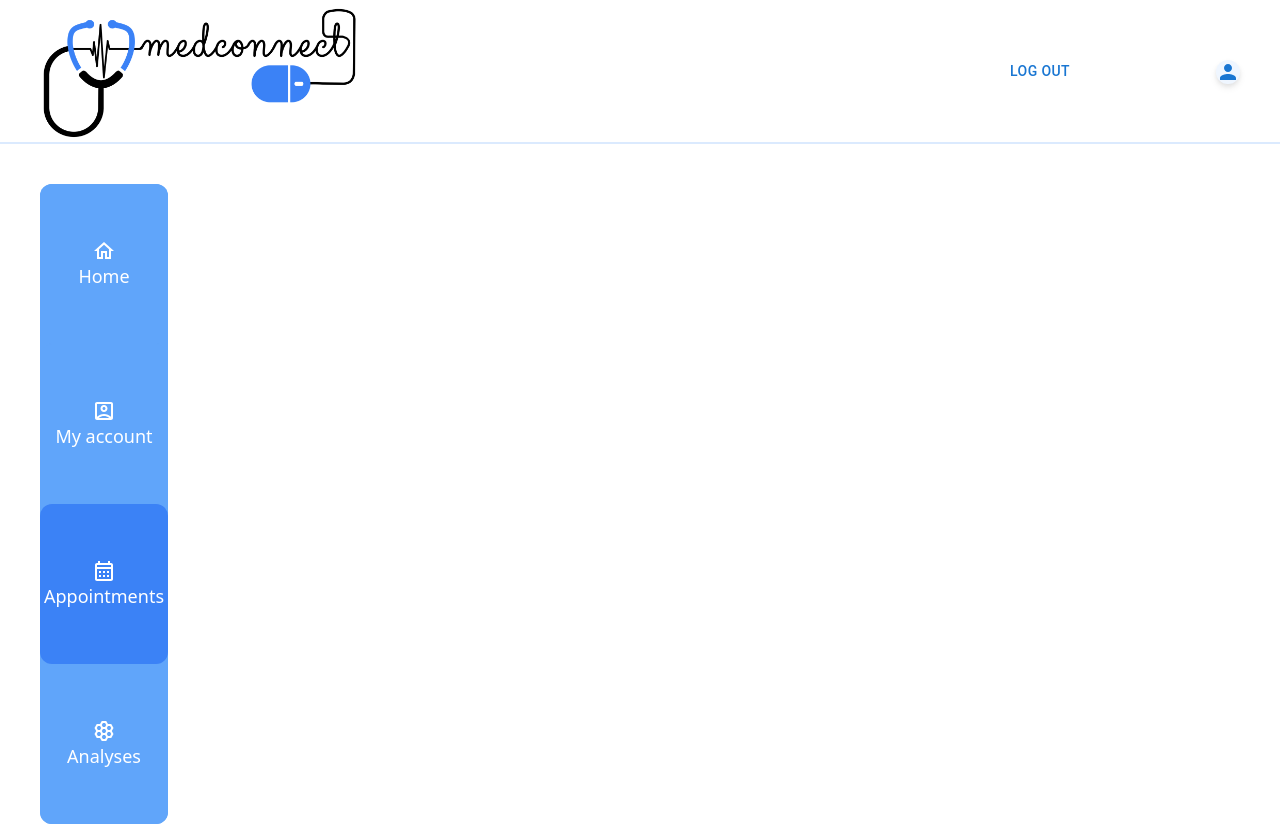
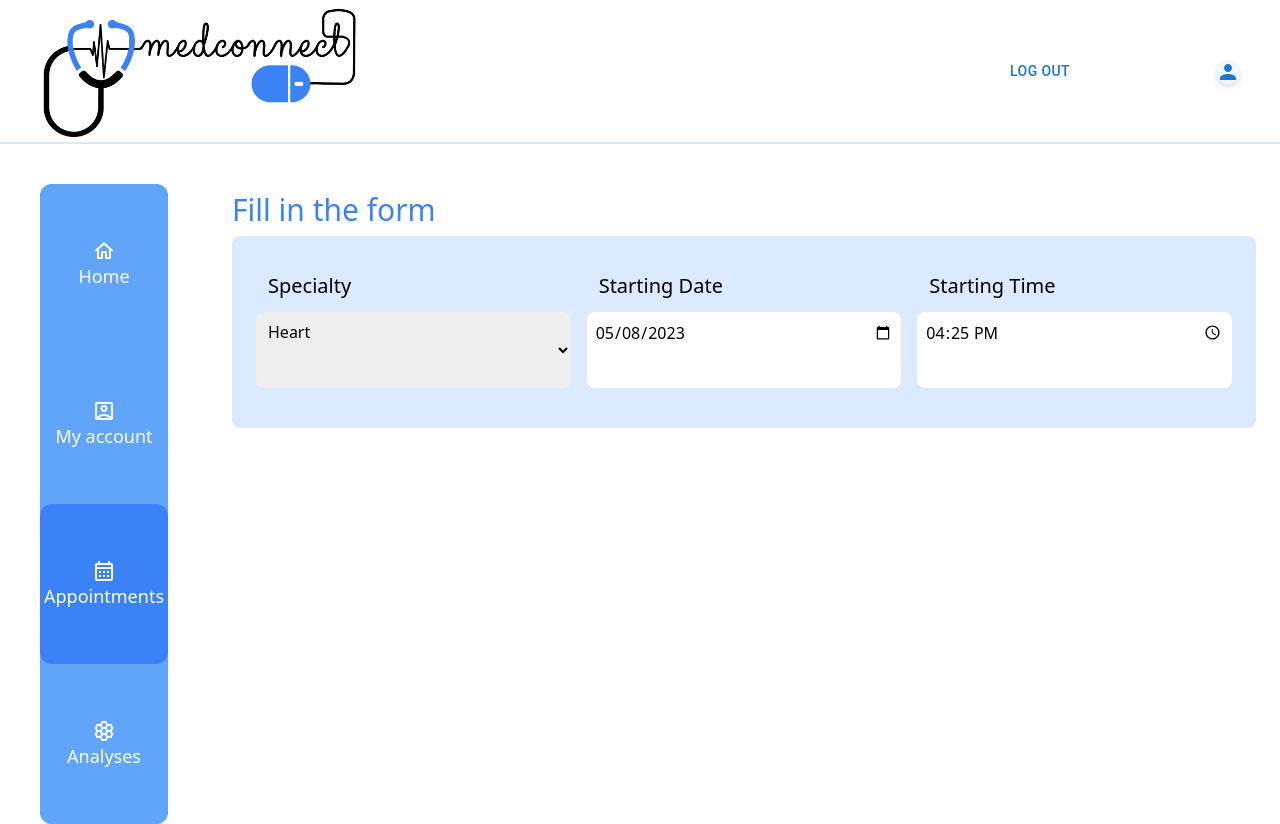
Before and after one commit to LucaStefan112/MedConnect, a Next.js app: page /appointments/fillForm in a window 1280 px wide. Built offline with nearby package versions, Linux system fonts and the light colour scheme; no server answers.

Commit message:
appointment changes

```diff
--- a/pages/appointments/add.tsx
+++ b/pages/appointments/add.tsx
@@ -3,7 +3,9 @@ import React from 'react'
 
 export default function AddAppointment() {
   return (
-    <div className='main_page'>
+    <div className='flex flex-row justify-between w-full'>
+      <Scheduler />
+      <Scheduler />
       <Scheduler />
     </div>
   )
--- /dev/null
+++ b/pages/appointments/fillForm.tsx
@@ -0,0 +1,49 @@
+import Scheduler from '@/components/Scheduler/Scheduler'
+import DateTimeParser from '@/utils/DateTimeParser';
+import React from 'react'
+
+export interface IUserData {
+  Specialty?: string;
+    startingDate?: Date;
+    startingTime?: Date;
+}
+
+export interface IProps {
+  user?: IUserData
+  isChild?: boolean;
+}
+
+
+export default function AddAppointment({ user, isChild }: IProps) {
+    return (
+      <div className='main_page'>
+        <header className='flex flex-row items-center justify-between w-full h-14 text-3xl text-blue-500'>
+            Fill in the form
+        </header>
+        <form className='flex flex-col w-full h-full'>
+            <div className='fill_form_column'>
+                <div className='input_field'>
+                <label className='p-3 text-xl'>Specialty</label>
+                <select className='input_field' name='Specialty' value={ user?.Specialty }>
+                <option>Heart</option>
+                <option>Head</option>
+                <option>Muscle</option>
+                <option>Other</option>
+                </select>
+                </div>
+
+                <div className='input_field'>
+                <label className='p-3 text-xl'>Starting Date</label>
+                <input className='input_field' type='date' value={ DateTimeParser.parseDate(new Date()) } />
+                </div>
+
+                <div className='input_field'>
+                <label className='p-3 text-xl'>Starting Time</label>
+                <input className='input_field' type='time' value={ DateTimeParser.parseTime(new Date()) } />
+                </div>
+            </div>
+        </form>
+
+      </div>
+    )
+  }
--- a/pages/appointments/index.tsx
+++ b/pages/appointments/index.tsx
@@ -38,7 +38,7 @@ export default function Appointments() {
     <div className='main_page'>
       <div className='flex flex-row items-center justify-between w-full h-14'>
         <SearchBar placeholder='Search appointment...' />
-        <Link href={ Routes.ADD_APPOINTMENT }>
+        <Link href={ Routes.FILL_FORM }>
           <Button className='main_button text-lg h-14'>
             New Appointment
           </Button>
--- a/styles/globals.scss
+++ b/styles/globals.scss
@@ -25,7 +25,7 @@
 }
 
 .user_form_column {
-  @apply flex flex-col bg-blue-100 w-80 p-4 rounded-lg;
+  @apply flex flex-col bg-blue-100 w-80 rounded-lg;
 
   .input_field {
     @apply mb-4 h-12 rounded-lg p-2;
@@ -36,6 +36,26 @@
   }
 }
 
+.fill_form_column {
+  @apply flex flex-row justify-center bg-blue-100 w-full h-48 p-4 rounded-lg;
+
+  .input_field {
+    @apply flex flex-col justify-between w-full h-full rounded-lg p-2;
+
+    &:focus {
+      outline: none;
+    }
+  }
+}
+
+.input_field {
+  @apply flex flex-row mb-4 h-20 rounded-lg p-2;
+
+  &:focus {
+    outline: none;
+  }
+}
+
 .w-89_percent{
   width: 89%;
 }
--- a/utils/Routes.ts
+++ b/utils/Routes.ts
@@ -4,6 +4,7 @@ export default class Routes {
 
   public static REDIRECT_FROM_AUTH = '/auth-redirect/:token';
   public static ADD_APPOINTMENT = '/appointments/add';
+  public static FILL_FORM = '/appointments/fillForm';
   public static APPOINTMENTS = '/appointments';
   public static APPOINTMENT = (id: any) => `/appointments/${id}`;
   public static ANALYSES = '/analyses';
```
